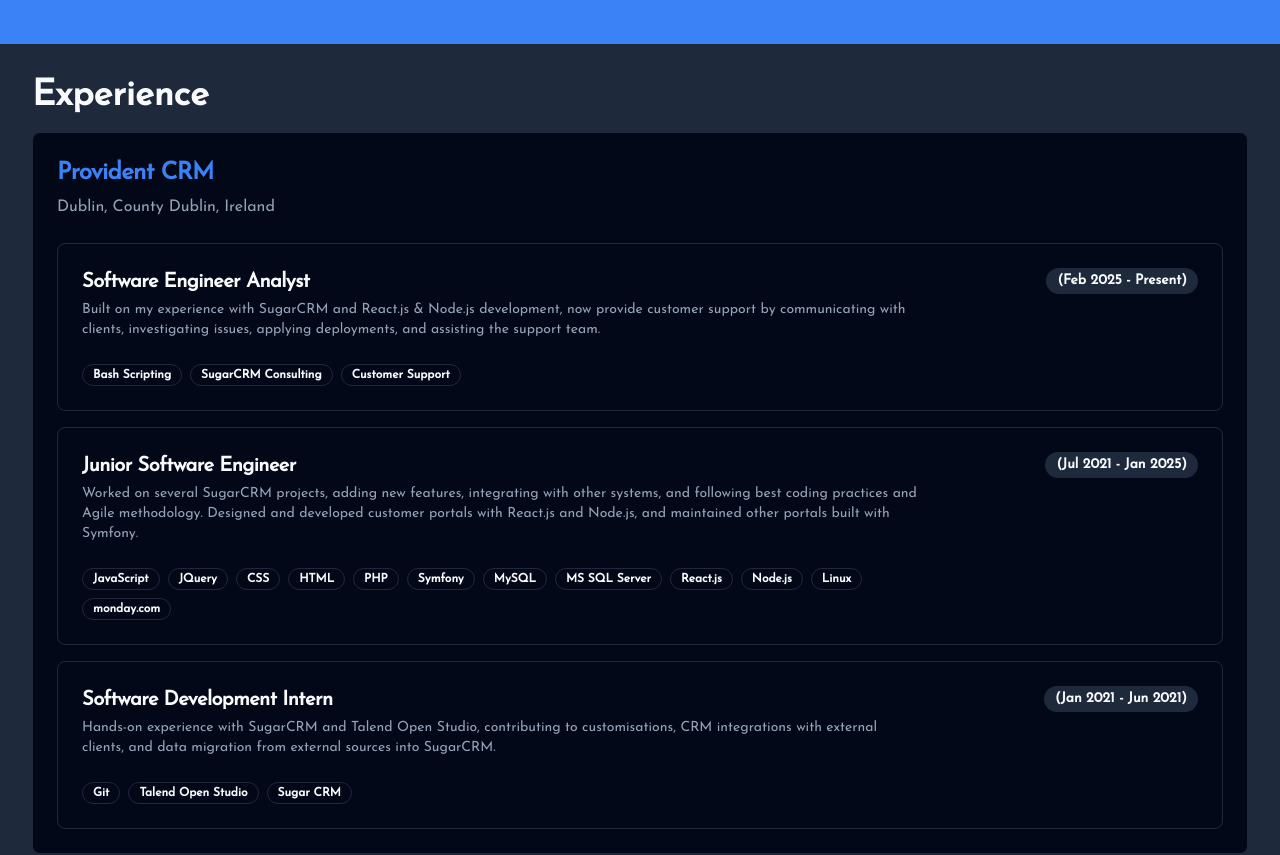
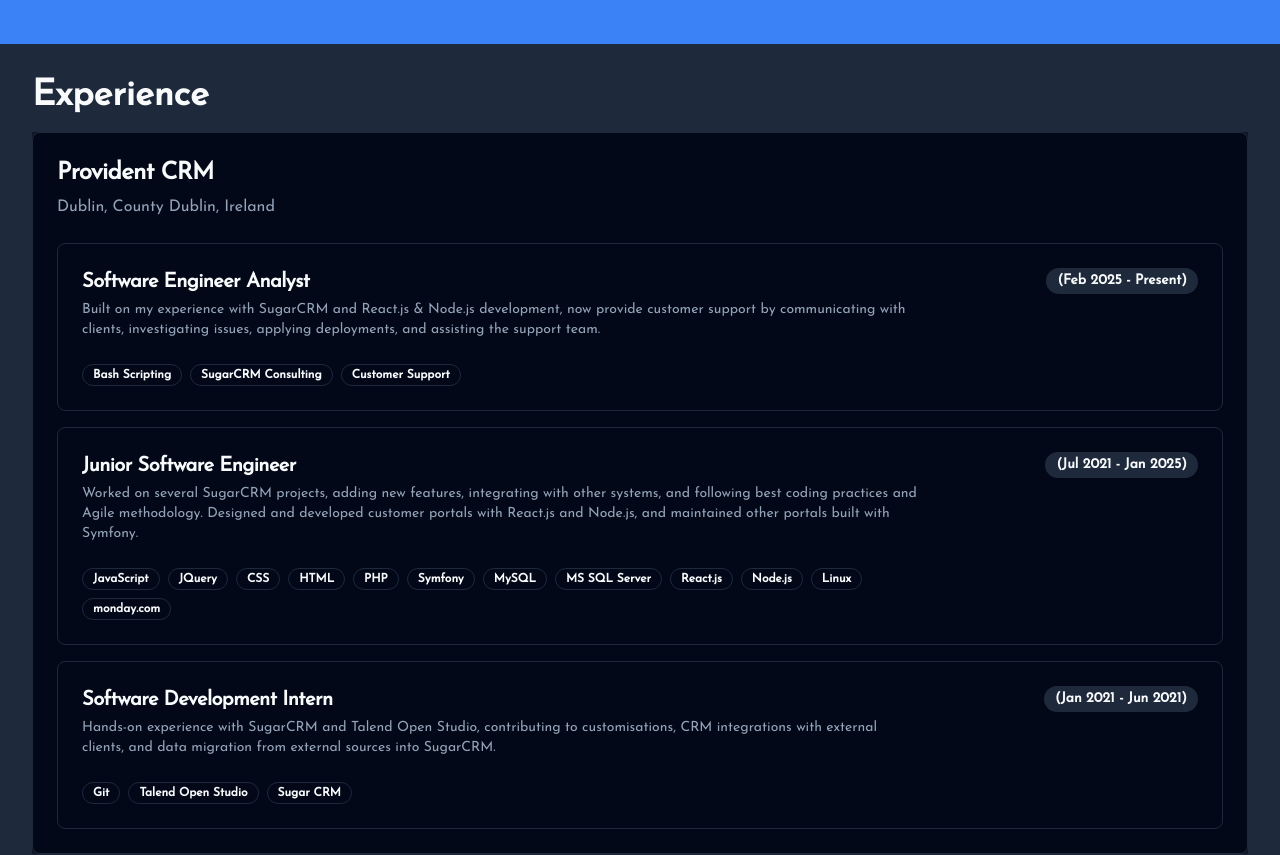
Before and after one commit to matheussreis/portfolio, a React (Vite) app: page / in a window 1280 px wide. Shown: the part 660-1515 px from the top of the page. Built offline with nearby package versions, Linux system fonts and the light colour scheme.

Commit message:
change the text colour of the company title in the experience section

```diff
--- a/src/components/ExperienceSection.tsx
+++ b/src/components/ExperienceSection.tsx
@@ -31,11 +31,11 @@
       <h1 className="text-2xl md:text-3xl lg:text-4xl font-bold">
         {t('sections.experience.title')}
       </h1>
-      <div className="my-4 flex flex-col gap-4 bg-[var(--primary-color-foreground)]">
+      <div className="my-4 flex flex-col gap-4 bg-primary-foreground">
         {educationItems.map((item) => (
           <Card className="w-full" key={item.company}>
             <CardHeader>
-              <CardTitle className="text-xl md:text-2xl text-primary m-0">
+              <CardTitle className="text-xl md:text-2xl m-0">
                 {item.company}
               </CardTitle>
               <CardDescription className="text-md">
```
